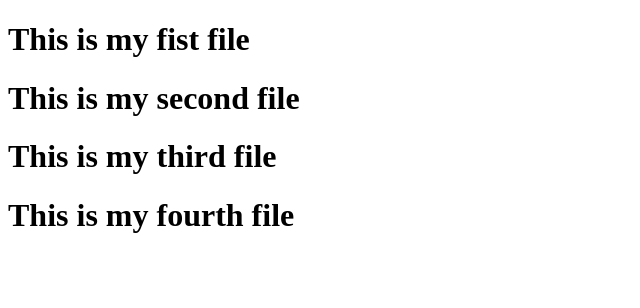
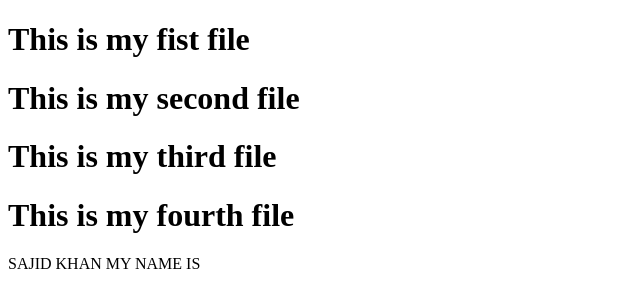
Before and after one commit to raeesschool/helo, a plain HTML site: page index.html in a window 1280 px wide. Shown: the whole page, without its empty margins (0-640 px from the left). Drawn offline with Linux system fonts and the light colour scheme.

Commit message:
New Update index.html
add new data in index.html

```diff
--- a/index.html
+++ b/index.html
@@ -10,5 +10,6 @@
     <h1>This is my second file</h1>
     <h1>This is my third file</h1>
     <h1>This is my fourth file</h1>
+    SAJID KHAN MY NAME IS
 </body>
 </html>
```
